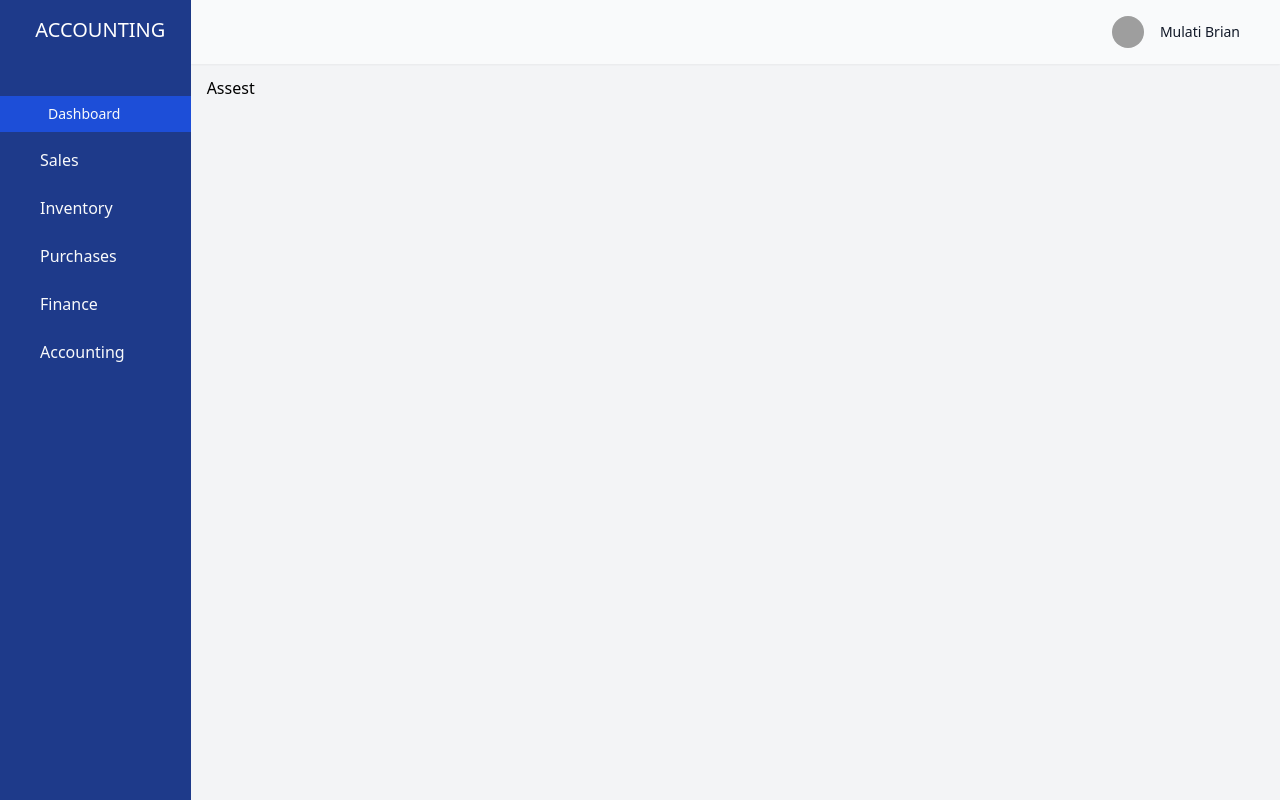
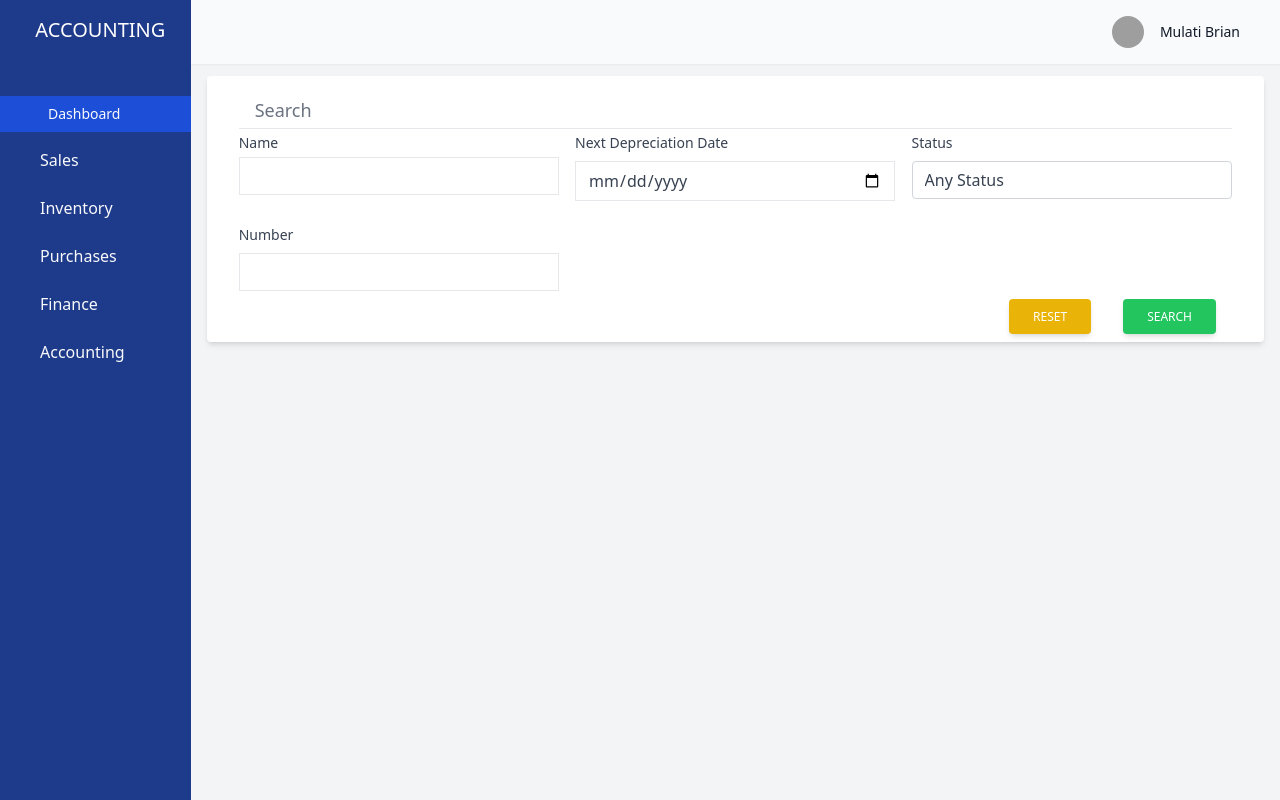
Before and after one commit to Brian-mula/accounting, a Nuxt app: page /assets in a window 1280 px wide. Built offline with nearby package versions, Linux system fonts and the light colour scheme; grey boxes are pictures that could not be loaded.

Commit message:
added assets page

```diff
--- a/pages/asset/[id].vue
+++ b/pages/asset/[id].vue
@@ -1,8 +1,8 @@
 <template>
     <div >
 
-  <div class="flex">
-  <div class="w-64"></div>
+  <div class="">
+
    <div>
    <div v-for="asset in current_assets" :key="asset.id" class="bg-gray-200 py-4 flex justify-between items-center hover:bg-gray-300 mt-1 cursor-pointer">
      <nuxt-link :to="{name:'current-id',params:{id: asset.id}}" class="flex justify-between w-full">
@@ -28,6 +28,9 @@
 </template>
 
 <script setup>
+definePageMeta({
+  layout: "custome",
+});
 const current_assets=ref([
     {
         id: 111,
--- a/pages/assets.vue
+++ b/pages/assets.vue
@@ -1,11 +1,91 @@
 <template>
     <div>
-        Assest
+        <form class="bg-white shadow-md rounded px-8 pt-3 pb-2 mb-1">
+      <h3 class="pt-2 pb-1 mb-1 px-4 text-lg text-gray-500 border-b">Search</h3>
+      <div class="grid grid-cols-3 gap-4">
+        <div class="w-80">
+          <div class="mb-2 w-full">
+            <label class="block text-gray-700 text-sm mb-1" for="username">
+              Name
+            </label>
+             <input
+              class="appearance-none border w-full py-2 px-3 text-gray-700 leading-tight focus:outline-none focus:shadow-outline"
+              placeholder=""
+            />
+          </div>
+        </div>
+
+        <div class="w-80">
+          <div class="mb-2 w-full">
+            <label class="block text-gray-700 text-sm mb-2" for="status">
+             Next Depreciation Date
+            </label>
+            <input
+              type="date"
+              class="appearance-none border w-full py-2 px-3 text-gray-700 leading-tight focus:outline-none focus:shadow-outline"
+              placeholder=""
+            />
+          </div>
+        </div>
+        <div class="w-80">
+          <div class="mb-2 w-full">
+            <label class="block text-gray-700 text-sm mb-2" for="status">
+              Status
+            </label>
+            <select
+              class="form-select appearance-none block w-full px-3 py-1.5 text-base font-normal text-gray-700 bg-white bg-clip-padding bg-no-repeat border border-solid border-gray-300 rounded transition ease-in-out m-0 focus:text-gray-700 focus:bg-white focus:border-blue-600 focus:outline-none"
+              aria-label="Default select example"
+            >
+              <option selected>Any Status</option>
+              <option
+                v-for="(status, index) in statuses"
+                :key="index"
+                :value="status"
+              >
+                {{ status }}
+              </option>
+            </select>
+          </div>
+        </div>
+        <div class="mb-2 w-80">
+          <label class="block text-gray-700 text-sm mb-2" for="username">
+            Number
+          </label>
+          <input
+            class="appearance-none border w-full py-2 px-3 text-gray-700 leading-tight focus:outline-none focus:shadow-outline"
+            placeholder=""
+          />
+        </div>
+      </div>
+      <div class="flex justify-end items-center">
+        <div class="mx-4">
+          <button
+            type="button"
+            class="inline-block px-6 py-2.5 bg-yellow-500 text-white font-medium text-xs leading-tight uppercase rounded shadow-md hover:bg-yellow-600 hover:shadow-lg focus:bg-yellow-600 focus:shadow-lg focus:outline-none focus:ring-0 active:bg-yellow-700 active:shadow-lg transition duration-150 ease-in-out"
+          >
+            Reset
+          </button>
+        </div>
+        <div class="mx-4">
+          <button
+            type="button"
+            class="inline-block px-6 py-2.5 bg-green-500 text-white font-medium text-xs leading-tight uppercase rounded shadow-md hover:bg-green-600 hover:shadow-lg focus:bg-green-600 focus:shadow-lg focus:outline-none focus:ring-0 active:bg-green-700 active:shadow-lg transition duration-150 ease-in-out"
+          >
+            Search
+          </button>
+        </div>
+      </div>
+    </form>
     </div>
 </template>
 
 <script setup>
-
+const statuses=ref([
+    'In service',
+    'Inactive',
+    "Depreciated",
+    'Sold'
+])
 </script>
 
 <style lang="scss" scoped>
```
